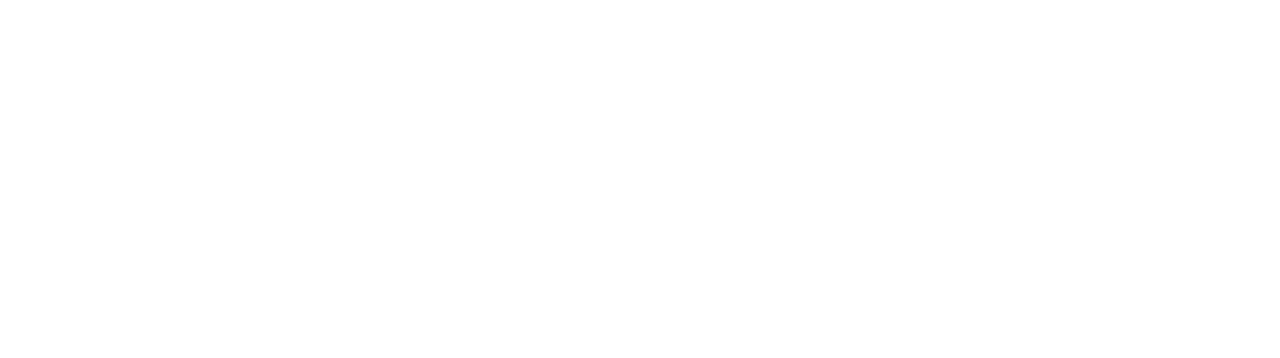
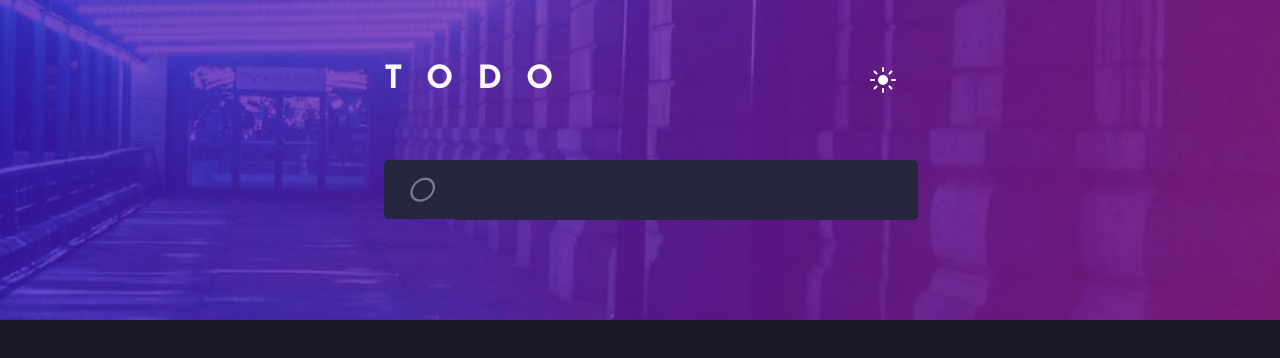
Before and after one commit to Medici305/Todo_App, a plain HTML site: page index.html in a window 1280 px wide. Drawn offline with Linux system fonts and the light colour scheme.

Commit message:
2. Top half set up

```diff
--- a/index.html
+++ b/index.html
@@ -4,14 +4,32 @@
   <meta charset="UTF-8">
   <meta name="viewport" content="width=device-width, initial-scale=1.0"> <!-- displays site properly based on user's device -->
 
-  <link rel="icon" type="image/png" sizes="32x32" href="./images/favicon-32x32.png">
+  <link rel="icon" type="image/png" sizes="32x32" href="./images/checklists.png">
   <link href="https://fonts.googleapis.com/css2?family=Josefin+Sans:wght@400;700&display=swap" rel="stylesheet">
+  <link rel="stylesheet" href="https://stackpath.bootstrapcdn.com/font-awesome/4.7.0/css/font-awesome.min.css" integrity="sha384-wvfXpqpZZVQGK6TAh5PVlGOfQNHSoD2xbE+QkPxCAFlNEevoEH3Sl0sibVcOQVnN" crossorigin="anonymous">
+  <link rel="stylesheet" href="https://cdnjs.cloudflare.com/ajax/libs/font-awesome/5.15.2/css/regular.min.css" integrity="sha512-1yhsV5mlXC9Ve9GDpVWlM/tpG2JdCTMQGNJHvV5TEzAJycWtHfH0/HHSDzHFhFgqtFsm1yWyyHqssFERrYlenA==" crossorigin="anonymous" />
   <link rel="stylesheet" href="./sass/style.css">
   <title>Todo app</title>
 
 </head>
 <body>
 
+  <main>
+    <section class="top">
+      <header>
+        <h1>TODO</h1>
+        <img src="./images/icon-sun.svg" alt="">
+    </header>
+    <form>
+      <button type="submit" class="todoSubmit"><i class="far fa-circle"></i></button>
+      <input type="text" class="todoInput">
+    </form>
+  </section>
+  <section class="bottom">
+
+  </section>
+</main>
+
 
   <script src="./app.js"></script>
 </body>
--- /dev/null
+++ b/sass/components/bottom.scss
@@ -0,0 +1,6 @@
+@import "../variables.scss";
+
+.bottom {
+  min-height: 60vh;
+  background-color: $Very_Dark_Blue;
+}
--- /dev/null
+++ b/sass/components/header.scss
@@ -0,0 +1,8 @@
+header {
+    min-height: 20vh;
+    width: 40%;
+    //border: 2px solid black;
+    display: flex;
+    justify-content: space-between;
+    align-items: center;
+}
--- /dev/null
+++ b/sass/components/input.scss
@@ -0,0 +1,32 @@
+@import "../variables.scss";
+
+form {
+  //border: 2px solid black;
+  min-height: 20vh;
+  min-width: 40%;
+  display: flex;
+  align-items: flex-start;
+
+  button {
+    padding: 1rem;
+    border: none;
+    outline: none;
+    background: $Very_Dark_Desaturated_Blue;
+    cursor: pointer;
+    border-top-left-radius: 0.3rem;
+    border-bottom-left-radius: 0.3rem;
+  }
+
+  input {
+    min-width: 90%;
+    font-size: 1.5rem;
+    padding: 0.5rem;
+    border: none;
+    background: $Very_Dark_Desaturated_Blue;
+    padding: 1rem 0;
+    border-top-right-radius: 0.3rem;
+    border-bottom-right-radius: 0.3rem;
+    outline: none;
+    color: #fff;
+  }
+}
--- /dev/null
+++ b/sass/components/top.scss
@@ -0,0 +1,11 @@
+.top {
+  min-height: 40vh;
+  background-image: url("../../images/bg-desktop-dark.jpg");
+  background-repeat: no-repeat;
+  background-position: center;
+  background-size: cover;
+  display: flex;
+  flex-direction: column;
+  justify-content: flex-start;
+  align-items: center;
+}
--- a/sass/style.scss
+++ b/sass/style.scss
@@ -0,0 +1,41 @@
+// Imports
+@import "./components/top.scss";
+@import "./components/bottom.scss";
+@import "./components/header.scss";
+@import "./components/input.scss";
+@import "./components/container.scss";
+@import "./variables.scss";
+
+* {
+  margin: 0;
+  padding: 0;
+  box-sizing: border-box;
+}
+
+body {
+  font : {
+    size: 18px;
+    family: "Josefin Sans", sans-serif;
+  }
+  color: $Very_Light_Gray;
+}
+
+main {
+  min-height: 100vh;
+}
+
+h1 {
+    font-size: 2rem;
+    letter-spacing: 1.5rem;
+}
+
+i {
+    color: $Dark_Grayish_Blue;
+    pointer-events: none;
+    font-size: 1.55rem;
+    padding: 0 .5rem;
+}
+
+img {
+    cursor: pointer;
+}
--- /dev/null
+++ b/sass/variables.scss
@@ -0,0 +1,21 @@
+//Primary
+$Bright_Blue: hsl(220, 98%, 61%);
+$Check_Background: linear-gradient hsl(192, 100%, 67%) to hsl(280, 87%, 65%);
+
+//Light Theme
+
+$Very_Light_Gray: hsl(0, 0%, 98%);
+$Very_Light_Grayish_Blue: hsl(236, 33%, 92%);
+$Light_Grayish_Blue: hsl(233, 11%, 84%);
+$Dark_Grayish_Blue: hsl(236, 9%, 61%);
+$Very_Dark_Grayish_Blue: hsl(235, 19%, 35%);
+
+//Dark Theme
+
+$Very_Dark_Blue: hsl(235, 21%, 11%);
+$Very_Dark_Desaturated_Blue: hsl(235, 24%, 19%);
+$Light_Grayish_Blue: hsl(234, 39%, 85%);
+$Light_Grayish_Blue_hover: hsl(236, 33%, 92%);
+$Dark_Grayish_Blue: hsl(234, 11%, 52%);
+$Very_Dark_Grayish_Blue: hsl(233, 14%, 35%);
+$Very_Dark_Grayish_Bluish: hsl(237, 14%, 26%);
```
Also changed, not shown: sass/components/container.scss (added), sass/style.css, 1 other file.
